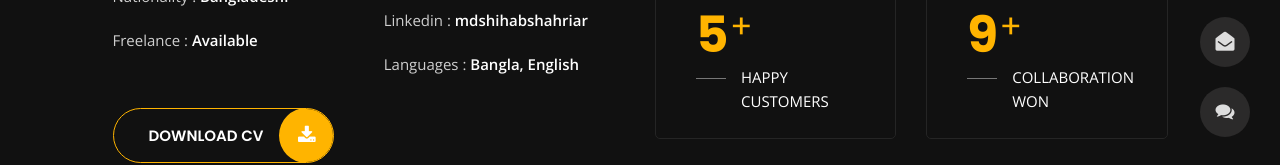
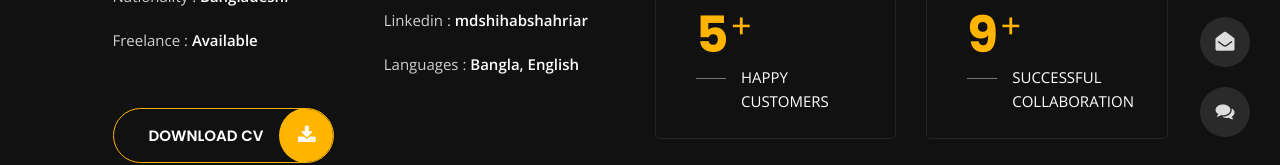
Before and after one commit to mdshihabshahriar/My-Portfolio, a plain HTML site: page index.html in a window 1280 px wide. Both pictures are taken after a click on the item "ABOUT". Shown: the part 428-593 px from the top of the page. Drawn offline with nearby package versions, Linux system fonts and the light colour scheme.

Commit message:
some changes

```diff
--- a/index.html
+++ b/index.html
@@ -370,8 +370,8 @@
                                     <div class="col-6">
                                         <div class="box-stats">
                                             <h3 class="poppins-font position-relative">9</h3>
-                                            <p class="open-sans-font m-0 position-relative text-uppercase">collaboration
-                                                <span class="d-block">won</span>
+                                            <p class="open-sans-font m-0 position-relative text-uppercase">Successful
+                                                <span class="d-block">Collaboration</span>
                                             </p>
                                         </div>
                                     </div>
```
Also changed, not shown: img/shihab-mobile.png, 2 other files.
